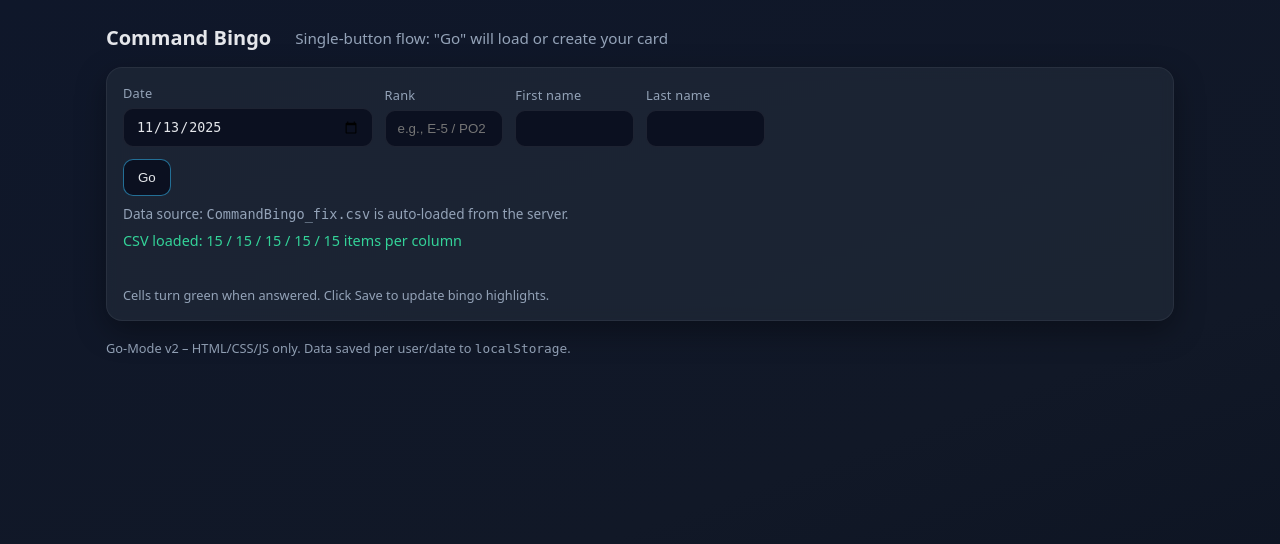
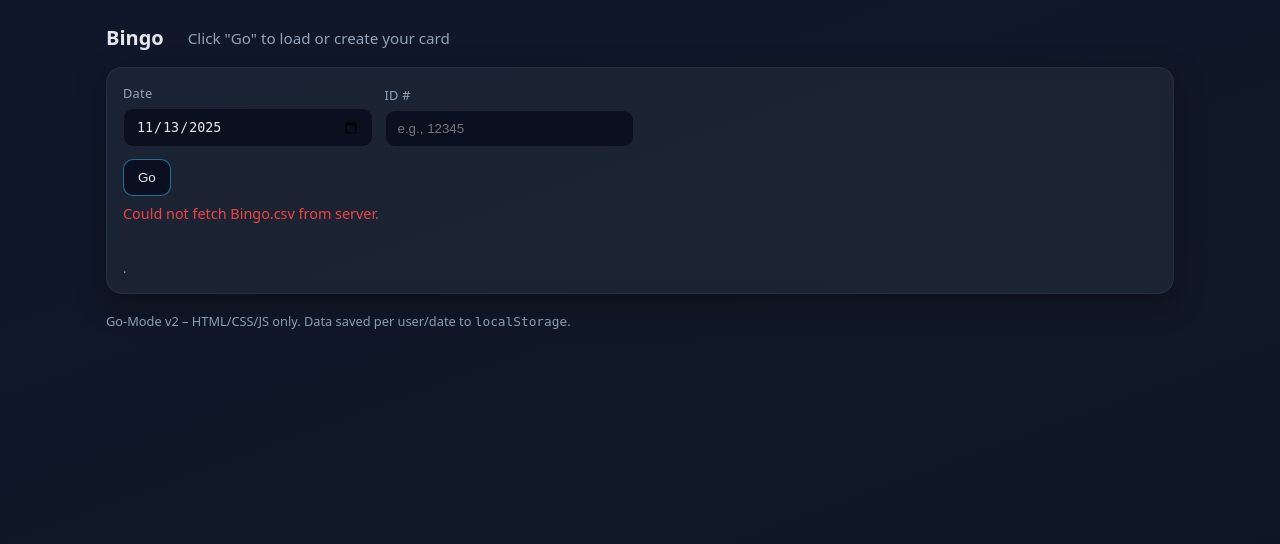
Before and after one commit to Wilcoj4/NavyBingo, a Flask app: page / in a window 1280 px wide. Shown: the top 544 px of the page. Run offline with Flask 3, Linux system fonts and the light colour scheme.

Commit message:
New CSV, Scrubbed navy/command/PII stuffs

```diff
--- a/templates/index.html
+++ b/templates/index.html
@@ -3,10 +3,16 @@
 <head>
   <meta charset="UTF-8" />
   <meta name="viewport" content="width=device-width, initial-scale=1.0" />
-  <title>Navy Command Bingo – Go Mode</title>
+  <title>Bingo – Go Mode</title>
   <style>
     .cell.bingo .statement,
     .cell.bingo .answer {
+      color: #111 !important;
+      background: inherit;
+      border-color: #10b981;
+    }
+    .cell.blackout .statement,
+    .cell.blackout .answer {
       color: #111 !important;
       background: inherit;
       border-color: #FFD700;
@@ -172,16 +178,29 @@
       overflow: hidden; /* keep content within cell */
     }
 
-    .cell.complete { background: rgba(16, 185, 129, 0.22); border-color: rgba(16,185,129,0.5); box-shadow: inset 0 0 0 1px rgba(16,185,129,0.25); }
+    .cell.complete { background: rgba(56, 189, 248, 0.22); border-color: rgba(56,189,248,0.5); box-shadow: inset 0 0 0 1px rgba(56,189,248,0.25); }
     .cell.free { background: rgba(56, 189, 248, 0.18); border-color: rgba(56,189,248,0.5); display: grid; place-items: center; text-align: center; font-weight: 800; font-size: 1.25rem; letter-spacing: 0.05em; }
       .cell.bingo {
+        background: linear-gradient(135deg, #10b981 60%, #d1fae5 100%);
+        border-color: #10b981;
+        box-shadow: 0 0 12px 2px #10b98199, 0 0 0 2px #d1fae5;
+        position: relative;
+      }
+      .cell.bingo::after {
+        content: "";
+        position: absolute;
+        inset: 0;
+        border-radius: 14px;
+        pointer-events: none;
+        box-shadow: 0 0 16px 4px #10b98155;
+      }
+      .cell.blackout {
         background: linear-gradient(135deg, #FFD700 60%, #FFF8DC 100%);
         border-color: #FFD700;
         box-shadow: 0 0 12px 2px #FFD70099, 0 0 0 2px #FFF8DC;
-        an
         position: relative;
       }
-      .cell.bingo::after {
+      .cell.blackout::after {
         content: "";
         position: absolute;
         inset: 0;
@@ -218,15 +237,17 @@
       button, .hint, #csvStatus { display: none !important; }
       .cell { border: 1px solid #333; }
       .cell.free { background: #e0f2fe !important; }
-      .cell.complete { background: #d1fae5 !important; }
+      .cell.complete { background: #dbeafe !important; }
+      .cell.bingo { background: #d1fae5 !important; }
+      .cell.blackout { background: #fef3c7 !important; }
     }
   </style>
 </head>
 <body>
   <div class="container">
     <header>
-      <h1>Command Bingo</h1>
-      <div class="subtitle">Single‑button flow: "Go" will load or create your card</div>
+      <h1>Bingo</h1>
+      <div class="subtitle">Click "Go" to load or create your card</div>
     </header>
 
     <section class="card">
@@ -235,29 +256,21 @@
           <label for="date">Date</label>
           <input type="date" id="date" required />
         </div>
-        <div class="field">
-          <label for="rank">Rank</label>
-          <input type="text" id="rank" placeholder="e.g., E‑5 / PO2" required />
-        </div>
-        <div class="field">
-          <label for="first">First name</label>
-          <input type="text" id="first" required />
-        </div>
-        <div class="field">
-          <label for="last">Last name</label>
-          <input type="text" id="last" required />
+        <div class="field" style="grid-column: span 2;">
+          <label for="idNum">ID #</label>
+          <input type="text" id="idNum" placeholder="e.g., 12345" required />
         </div>
         <div class="actions" style="grid-column: span 8;">
           <button type="button" id="goBtn" title="Load saved or create a new card for this person">Go</button>
         </div>
       </form>
 
-      <div class="hint">Data source: <code>CommandBingo_fix.csv</code> is auto‑loaded from the server.</div>
+      <div class="hint"></div>
       <div id="csvStatus" class="warn">Loading data…</div>
 
       <div id="categories" class="categories" aria-live="polite"></div>
       <div id="grid" class="grid" role="grid" aria-label="Bingo grid"></div>
-      <div class="small" style="margin-top:8px;">Cells turn green when answered. Click Save to update bingo highlights.</div>
+      <div class="small" style="margin-top:8px;">.</div>
     </section>
 
     <footer>
@@ -304,7 +317,7 @@
 
     function storageKey(meta) {
       const clean = (s) => (s || '').trim().toUpperCase();
-      return `bingo:${meta.date}:${clean(meta.rank)}:${clean(meta.first)}:${clean(meta.last)}`;
+      return `bingo:${meta.date}:${clean(meta.idNum)}`;
     }
 
     function saveState() {
@@ -421,13 +434,27 @@
 
       const bingoLines = getBingoLines();
       const bingoCells = getBingoCells(bingoLines);
+
+      // Check for blackout (all cells complete)
+      let isBlackout = true;
+      for (let r = 0; r < 5; r++) {
+        for (let c = 0; c < 5; c++) {
+          if (!isCellComplete(r, c)) {
+            isBlackout = false;
+            break;
+          }
+        }
+        if (!isBlackout) break;
+      }
+
       for (let r = 0; r < 5; r++) {
         for (let c = 0; c < 5; c++) {
           const id = cellId(r,c);
           const cell = document.createElement('div');
           cell.className = 'cell';
           cell.dataset.cellId = id;
-          if (bingoCells.has(id)) cell.classList.add('bingo');
+          if (isBlackout) cell.classList.add('blackout');
+          else if (bingoCells.has(id)) cell.classList.add('bingo');
 
           if (r === freeR && c === freeC) {
             cell.classList.add('free');
@@ -440,7 +467,7 @@
 
             const ansEl = document.createElement('textarea');
             ansEl.className = 'answer';
-            ansEl.placeholder = 'Name of Person...';
+            ansEl.placeholder = 'Sailor ID #';
             ansEl.value = state.answers[id] || '';
             autoFit(ansEl);
 
@@ -517,13 +544,34 @@
       }
       const bingoLines = getBingoLines();
       const bingoCells = getBingoCells(bingoLines);
+
+      // Check for blackout (all cells complete)
+      let isBlackout = true;
+      for (let r = 0; r < 5; r++) {
+        for (let c = 0; c < 5; c++) {
+          if (!isCellComplete(r, c)) {
+            isBlackout = false;
+            break;
+          }
+        }
+        if (!isBlackout) break;
+      }
+
       for (let r = 0; r < 5; r++) {
         for (let c = 0; c < 5; c++) {
           const id = cellId(r, c);
           const cell = gridEl.querySelector(`[data-cell-id="${id}"]`);
           if (!cell) continue;
-          if (bingoCells.has(id)) cell.classList.add('bingo');
-          else cell.classList.remove('bingo');
+          if (isBlackout) {
+            cell.classList.add('blackout');
+            cell.classList.remove('bingo');
+          } else if (bingoCells.has(id)) {
+            cell.classList.add('bingo');
+            cell.classList.remove('blackout');
+          } else {
+            cell.classList.remove('bingo');
+            cell.classList.remove('blackout');
+          }
         }
       }
     }
@@ -558,12 +606,10 @@
     function ensureMeta() {
       const meta = {
         date: $('#date').value,
-        rank: $('#rank').value,
-        first: $('#first').value,
-        last: $('#last').value,
+        idNum: $('#idNum').value,
       };
-      if (!meta.date || !meta.rank || !meta.first || !meta.last) {
-        alert('Please complete Date, Rank, First, and Last to continue.');
+      if (!meta.date || !meta.idNum) {
+        alert('Please complete Date and ID # to continue.');
         return null;
       }
       currentMeta = meta;
@@ -595,13 +641,13 @@
       }
       csvData = { headers, columns };
       csvStatus.className = 'ok';
-      csvStatus.textContent = `CSV loaded: ${columns.map(c => c.length).join(' / ')} items per column`;
+      csvStatus.textContent = `CSV loaded`;
     }
 
     async function tryFetchCSV() {
       csvStatus.className = 'warn';
-      csvStatus.textContent = 'Loading CommandBingo_fix.csv…';
-      const urls = ['/static/CommandBingo_fix.csv', 'CommandBingo_fix.csv'];
+      csvStatus.textContent = 'Loading Bingo.csv…';
+      const urls = ['/static/Bingo.csv', 'Bingo.csv'];
       for (const u of urls) {
         try {
           const res = await fetch(u, { cache: 'no-store' });
@@ -612,7 +658,7 @@
         } catch (e) { /* try next */ }
       }
       csvStatus.className = 'error';
-      csvStatus.textContent = 'Could not fetch CommandBingo_fix.csv from server.';
+      csvStatus.textContent = 'Could not fetch Bingo.csv from server.';
     }
 
     // --- Global state ---
@@ -627,7 +673,7 @@
       tryFetchCSV();
 
       // Single-button flow
-      $('#goBtn').addEventListener('click', () => {
+      const handleGo = () => {
         const meta = ensureMeta();
         if (!meta) return;
         const saved = tryLoad(meta);
@@ -645,6 +691,14 @@
           csvStatus.className = 'ok';
           csvStatus.textContent = 'Generated new card.';
         }
+      };
+
+      $('#goBtn').addEventListener('click', handleGo);
+
+      // Handle Enter key submission
+      $('#metaForm').addEventListener('submit', (e) => {
+        e.preventDefault();
+        handleGo();
       });
 
       // Save button updates bingo highlights
```
